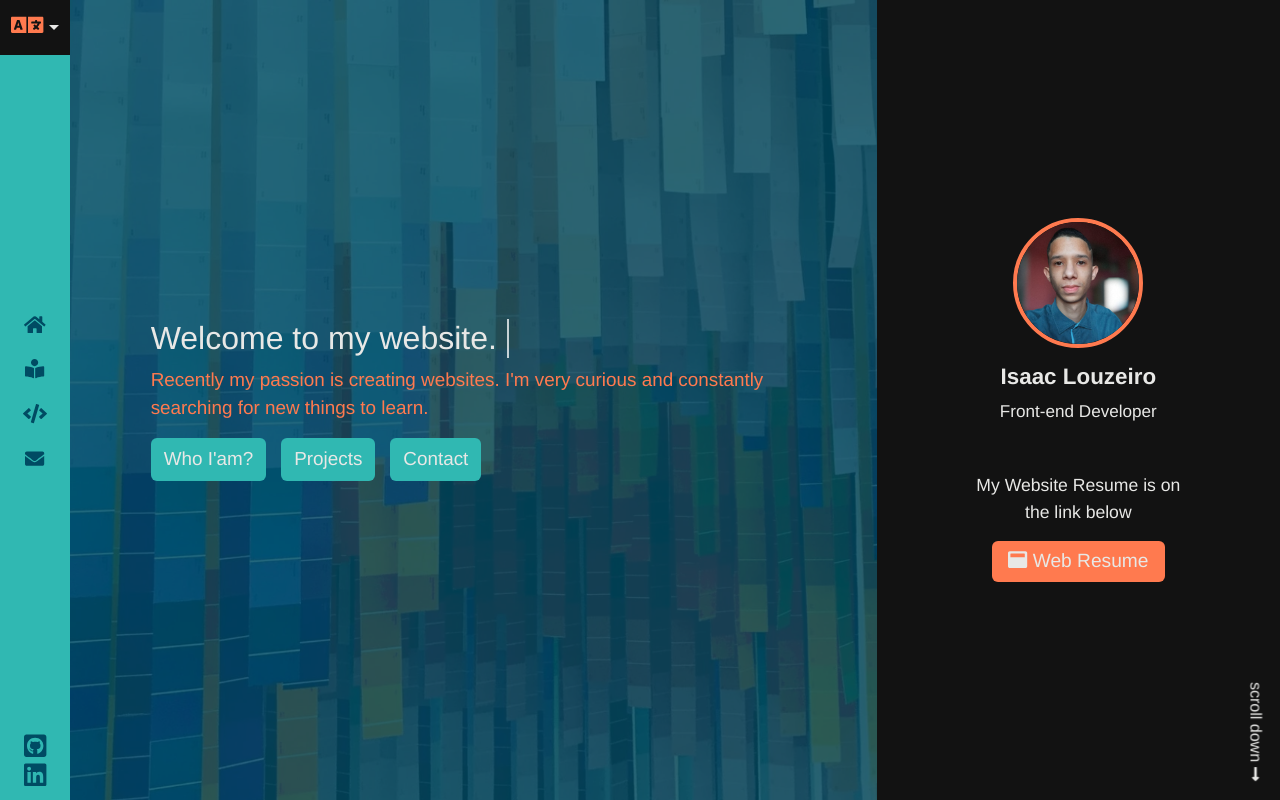
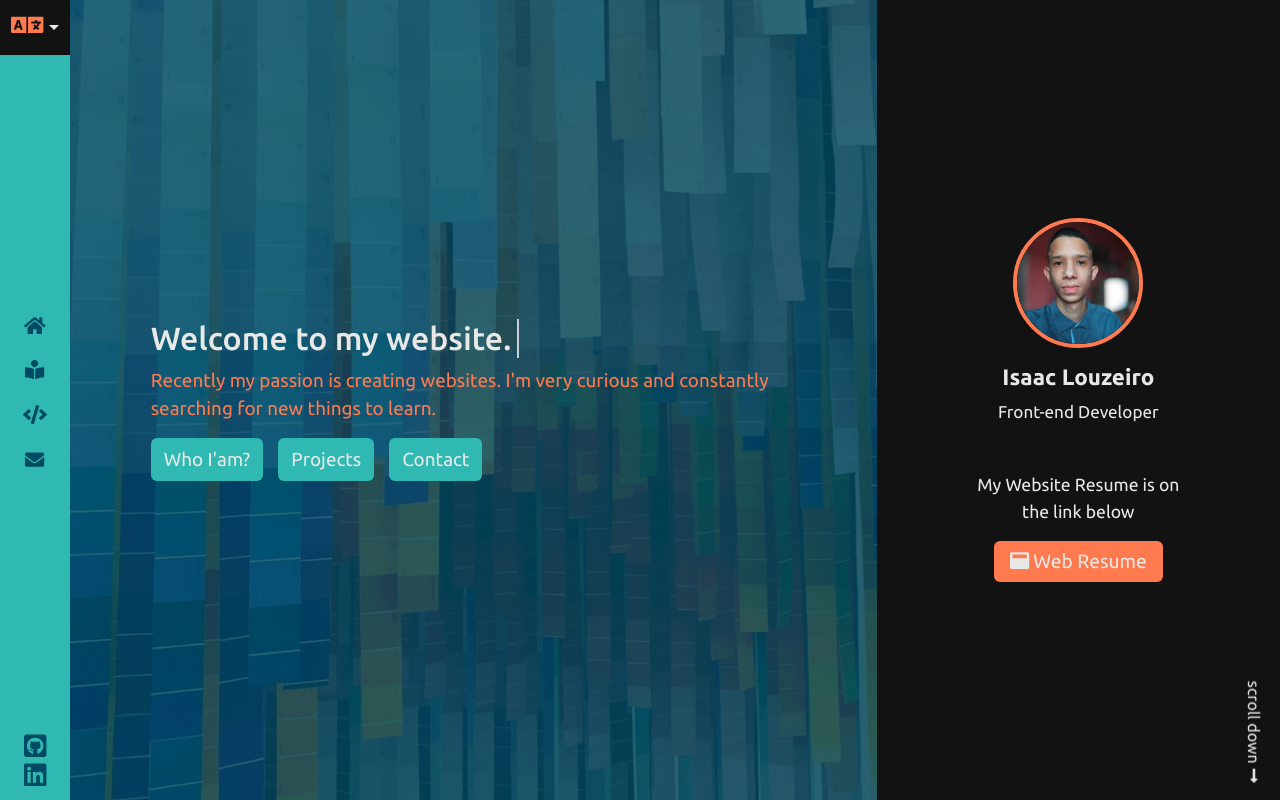
Before and after one commit to IsaacLouzeiro/web-portfolio, a Vue app: page / in a window 1280 px wide. Built offline with nearby package versions, Linux system fonts and the light colour scheme.

Commit message:
mudando fonte do site para ubuntu

```diff
--- a/src/App.vue
+++ b/src/App.vue
@@ -23,7 +23,10 @@
 </script>
 
 <style lang="scss">
+@import url('https://fonts.googleapis.com/css2?family=Ubuntu:wght@400;500;700&display=swap');
+
 * { margin: 0; padding: 0; box-sizing: border-box; transition: all .1s; }
+
 
 body {
     overflow: hidden;
@@ -34,7 +37,7 @@ html, body, #app {
 }
 
 #app {
-  font-family: Avenir, Helvetica, Arial, sans-serif;
+  font-family: 'Ubuntu', sans-serif;
   -webkit-font-smoothing: antialiased;
   -moz-osx-font-smoothing: grayscale;
   text-align: center;
--- a/src/assets/scss/writingAnimation.scss
+++ b/src/assets/scss/writingAnimation.scss
@@ -14,7 +14,7 @@
 }
 @keyframes typewriter{
   from{width: 0;}
-  to{width: 11.2em;}
+  to{width: 11.5em;}
 }
 @keyframes blinkTextCursor{
   from{border-right-color: rgba(255,255,255,.75);}
--- a/src/components/AboutSection.vue
+++ b/src/components/AboutSection.vue
@@ -119,7 +119,7 @@ export default {
                     padding: 15px 0;
 
                     h3 {
-                        font-size: 1.3em;
+                        font-size: 1.4em;
                         padding: 10px 0;
                     }
 
@@ -137,6 +137,8 @@ export default {
                     }
 
                     .boxSoftSkill {
+                        padding-bottom: 7px;
+                        display: inline-block;
                         .circleSkill {
                             width: 15px;
                             height: 15px;
```
